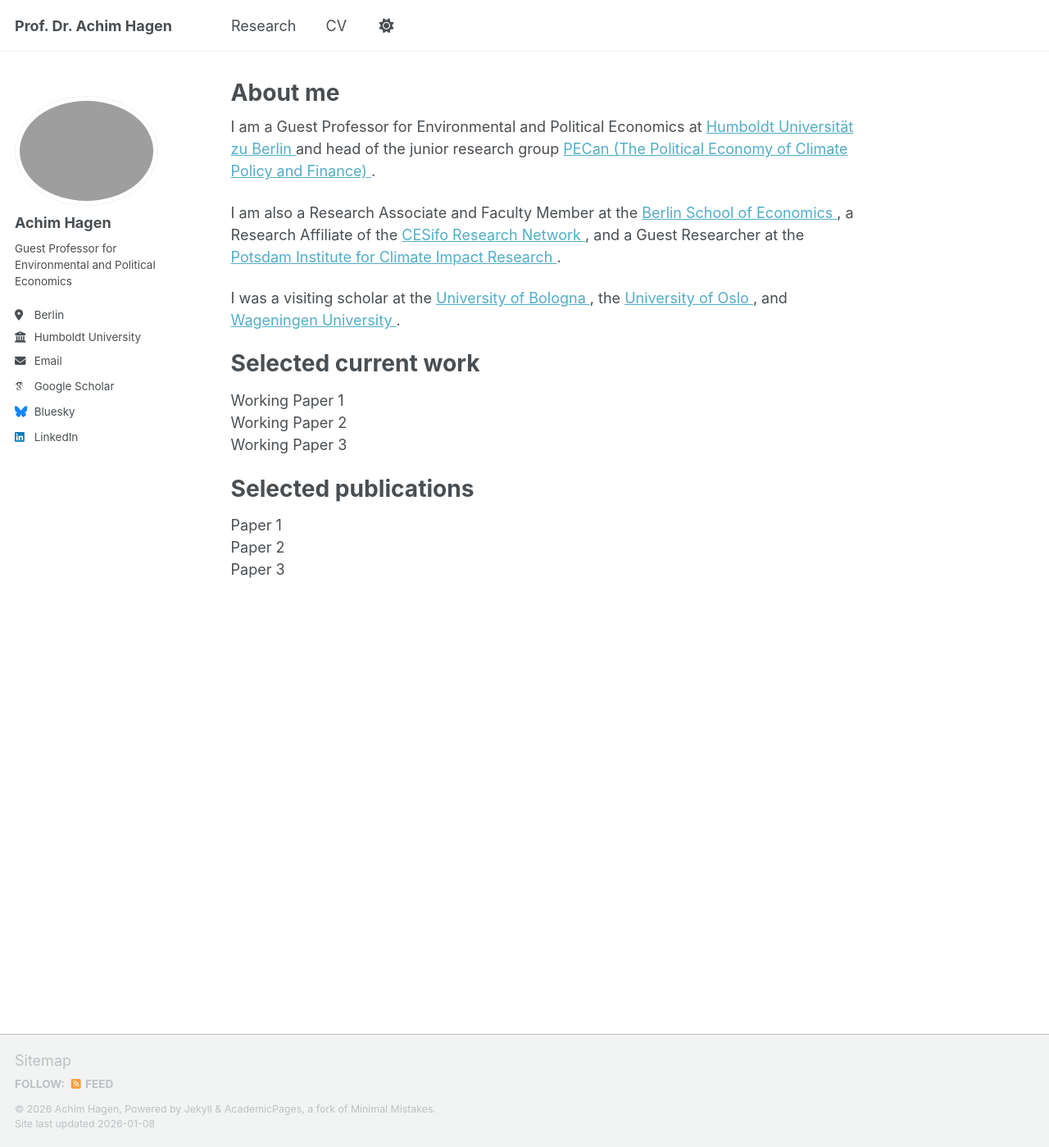
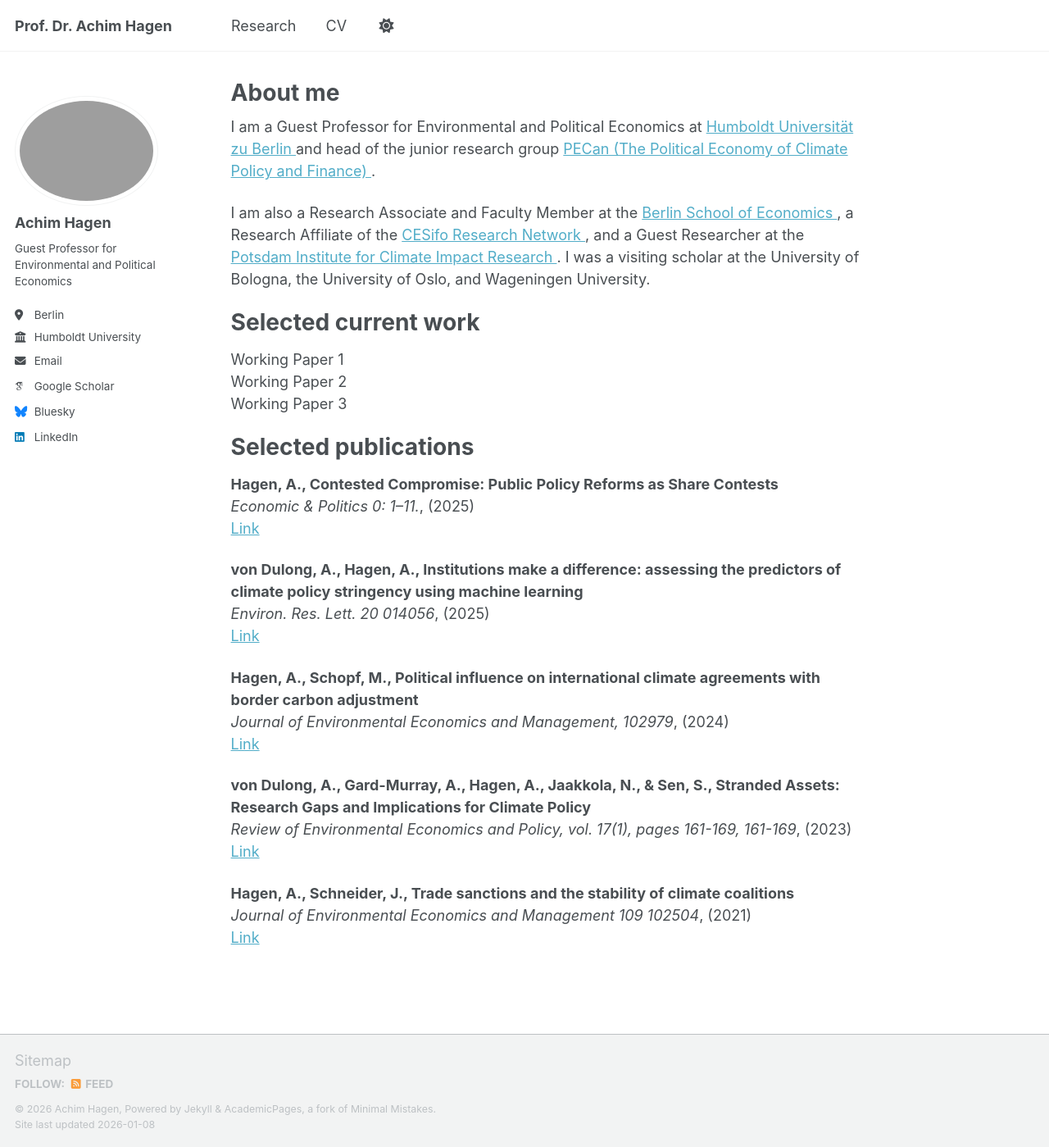
Before and after one commit to achhag/academic, a Jekyll site: the page built from _pages/about.md, in a window 1280 px wide and 1399 px high. Shown: the whole window at 82% size. Built offline with Jekyll 4.4.1, drawn with Linux system fonts in a browser that asks for light colours; some web fonts are replaced; a script bundle is joined from its source files by our own code; library files that are not in the unit come from our copies.

Commit message:
Update about.md

```diff
--- a/_pages/about.md
+++ b/_pages/about.md
@@ -30,22 +30,8 @@ CESifo Research Network
 and a Guest Researcher at the
 <a href="https://www.pik-potsdam.de" target="_blank" rel="noopener noreferrer">
 Potsdam Institute for Climate Impact Research
-</a>.
-</p>
-
-<p>
-I was a visiting scholar at the
-<a href="https://www.unibo.it" target="_blank" rel="noopener noreferrer">
-University of Bologna
-</a>,
-the
-<a href="https://www.uio.no" target="_blank" rel="noopener noreferrer">
-University of Oslo
-</a>,
-and
-<a href="https://www.wur.nl" target="_blank" rel="noopener noreferrer">
-Wageningen University
-</a>.
+</a>. I was a visiting scholar at the University of Bologna,
+the University of Oslo, and Wageningen University.
 </p>
 
 Selected current work
@@ -56,6 +42,32 @@ Working Paper 3
 
 Selected publications
 ======
-Paper 1
-Paper 2
-Paper 3
+<p>
+<strong>Hagen, A., Contested Compromise: Public Policy Reforms as Share Contests</strong><br>
+<em>Economic & Politics 0: 1–11.</em>, (2025)<br>
+<a href="https://doi.org/10.1111/ecpo.70024" target="_blank">Link</a>
+</p>
+
+<p>
+<strong>von Dulong, A., Hagen, A., Institutions make a difference: assessing the predictors of climate policy stringency using machine learning</strong><br>
+<em>Environ. Res. Lett. 20 014056</em>, (2025)<br>
+<a href="https://doi.org/10.1088/1748-9326/ada0cb" target="_blank">Link</a>
+</p>
+
+<p>
+<strong>Hagen, A., Schopf, M., Political influence on international climate agreements with border carbon adjustment</strong><br>
+<em>Journal of Environmental Economics and Management, 102979</em>, (2024)<br>
+<a href="https://doi.org/10.1016/j.jeem.2024.102979" target="_blank">Link</a>
+</p>
+
+<p>
+<strong>von Dulong, A., Gard-Murray, A., Hagen, A., Jaakkola, N., & Sen, S., Stranded Assets: Research Gaps and Implications for Climate Policy</strong><br>
+<em>Review of Environmental Economics and Policy, vol. 17(1), pages 161-169, 161-169</em>, (2023)<br>
+<a href="http://dx.doi.org/10.1086/723768" target="_blank">Link</a>
+</p>
+
+<p>
+<strong>Hagen, A., Schneider, J., Trade sanctions and the stability of climate coalitions</strong><br>
+<em>Journal of Environmental Economics and Management 109 102504</em>, (2021)<br>
+<a href="https://doi.org/10.1016/j.jeem.2021.102504" target="_blank">Link</a>
+</p>
```
